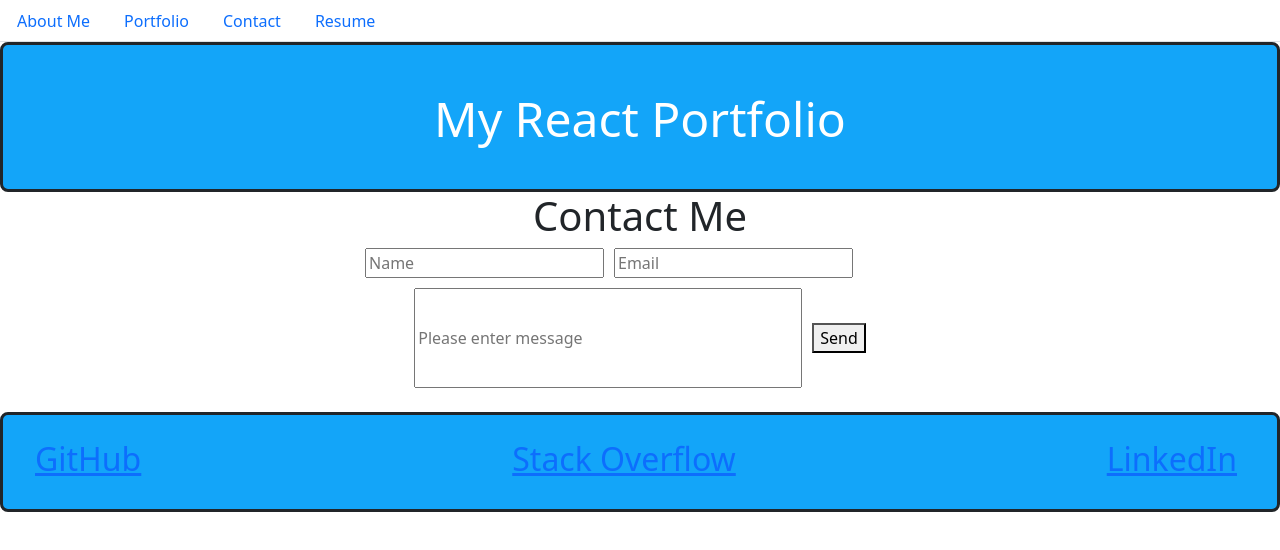
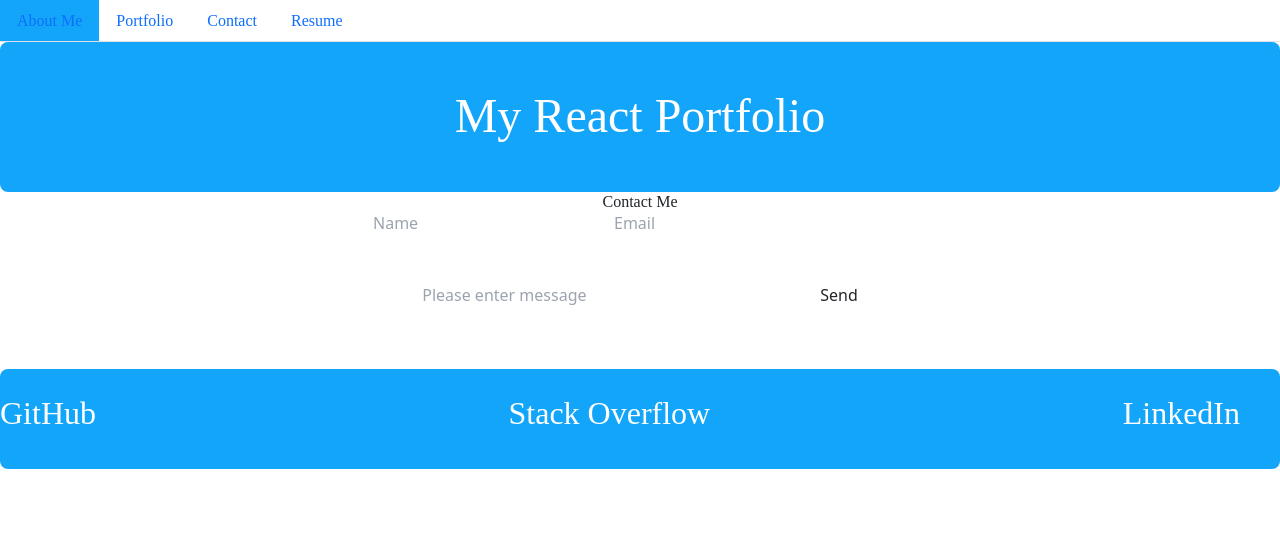
Before and after one commit to Bwilliams-88/react-portfolio, a React (Vite) app: page /contact in a window 1280 px wide. Shown: the top 550 px of the page. Built offline with nearby package versions, Linux system fonts and the light colour scheme.

Commit message:
working on css for entire proj

```diff
--- a/index.html
+++ b/index.html
@@ -3,6 +3,7 @@
   <head>
     <meta charset="UTF-8" />
     <link rel="icon" type="image/svg+xml" href="/vite.svg" />
+    <link href="/dist/output.css" rel="stylesheet" />
     <meta name="viewport" content="width=device-width, initial-scale=1.0" />
     <title>React Portfolio
     </title>
--- a/package.json
+++ b/package.json
@@ -20,10 +20,12 @@
         "@types/react": "^18.0.28",
         "@types/react-dom": "^18.0.11",
         "@vitejs/plugin-react": "^4.0.0",
+        "autoprefixer": "^10.4.16",
         "eslint": "^8.38.0",
         "eslint-plugin-react": "^7.32.2",
         "eslint-plugin-react-hooks": "^4.6.0",
         "eslint-plugin-react-refresh": "^0.3.4",
+        "tailwindcss": "^3.3.5",
         "vite": "^4.3.2"
     }
 }
--- a/src/App.jsx
+++ b/src/App.jsx
@@ -3,8 +3,9 @@ import { Outlet } from 'react-router-dom';
 import Nav from './components/NavTabs';
 import Header from './components/UI/Header';
 import Footer from './components/UI/Footer';
+import "./components/styles/input.css";
 
-function App() {
+export default function App() {
   return (
     <>
       <Nav />
@@ -16,5 +17,3 @@ function App() {
     </>
   );
 }
-
-export default App;
--- a/src/components/NavTabs.jsx
+++ b/src/components/NavTabs.jsx
@@ -1,4 +1,5 @@
 import { Link, useLocation } from 'react-router-dom';
+import "./styles/input.css";
 
 function NavTabs() {
   const currentPage = useLocation().pathname;
--- a/src/components/styles/ContactStyle.css
+++ b/src/components/styles/ContactStyle.css
@@ -1,14 +1,49 @@
 .message {
+    border-style: solid;
+    border-radius: 8px;
     margin-top: 10px;
     margin-right: 10px;
 }
 
 .name {
+    border-style: solid;
+    border-radius: 8px;
     margin-left: -62px;
     margin-right: 10px;
 }
 
+.email {
+    border-style: solid;
+    border-radius: 8px;
+}
+
+.button {
+    border-style: solid;
+    border-radius: 8px;
+}
+
+.button:hover {
+    background-color: green;
+    color: white;
+    border-color: white;
+}
+
+.nav {
+    font-family: 'Times New Roman', Times, serif;
+    font-size: medium;
+}
+
+.nav-item:hover {
+    background-color: rgb(19, 165, 249);
+}
+
+.nav-link:hover {
+    color: white;
+}
+
+
 h1 {
     margin-left: -45px;
     text-align: center;
+    font-family:'Times New Roman', Times, serif
 }
--- a/src/components/styles/Footer.css
+++ b/src/components/styles/Footer.css
@@ -6,6 +6,7 @@
   }
 
   .footer li {
+    font-family:'Times New Roman', Times, serif ;
     display: flex;
     justify-content: space-between;
     text-decoration: none;
--- /dev/null
+++ b/src/components/styles/input.css
@@ -0,0 +1,3 @@
+@tailwind base;
+@tailwind components;
+@tailwind utilities;
--- /dev/null
+++ b/tailwind.config.js
@@ -0,0 +1,13 @@
+/** @type {import('tailwindcss').Config} */
+export default {
+  content: [
+    "./pages/**/*.{ts,jsx}",
+    "./components/**/*.{ts,jsx}",
+    "./app/**/*.{ts,jsx}",
+    "./src/**/*.{ts,jsx}",
+  ],
+  theme: {
+    extend: {},
+  },
+  plugins: [],
+};
```
Lines whose indentation alone changed are shown as unchanged.
